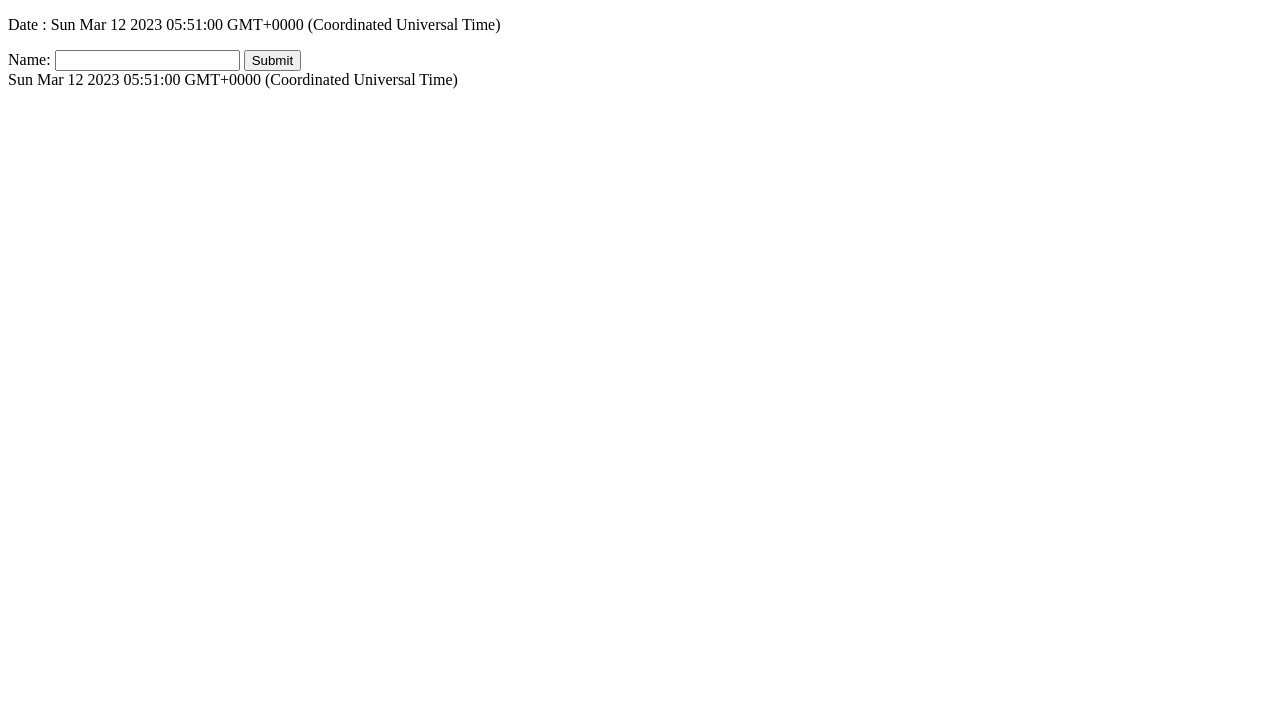
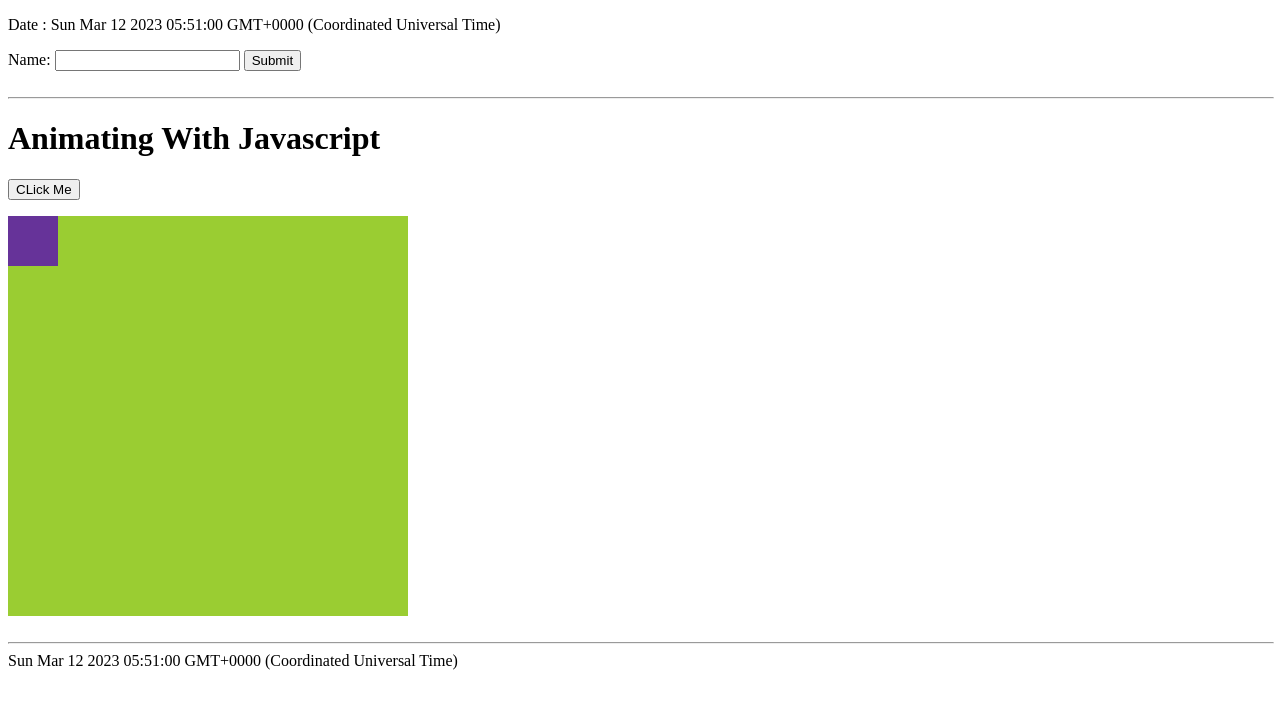
Before and after one commit to KHALEDKHLYAN/Html-Css-Javascript-Dom, a plain HTML site: page index.html in a window 1280 px wide. Drawn offline with Linux system fonts and the light colour scheme.

Commit message:
Animating

```diff
--- a/index.html
+++ b/index.html
@@ -8,13 +8,37 @@
         <title>Dom ELemnts</title>
     </head>
 
+    <style>
+        #container {
+            width: 400px;
+            height: 400px;
+            position: relative;
+            background: yellowgreen;
+        }
+
+        #animate {
+            width: 50px;
+            height: 50px;
+            position: absolute;
+            background-color: rebeccapurple;
+        }
+    </style>
+
     <body>
         <p id="demo"></p>
         <form name="myForm" action="" onsubmit="return validateForm()">
             Name: <input type="text" name="fname">
             <input type="submit" value="Submit">
         </form>
-
+        <br>
+        <hr style="width:100%;text-align:left;margin-left:0">
+        <h1>Animating With Javascript</h1>
+        <p><button onclick="myMove()">CLick Me</button></p>
+        <div id="container">
+            <div id="animate"></div>
+        </div>
+        <br>
+        <hr style="width:100%;text-align:left;margin-left:0">
 
         <script src="/script.js"></script>
     </body>
--- a/script.js
+++ b/script.js
@@ -11,3 +11,22 @@ const validateForm = () => {
         return false;
     }
 }
+
+
+// animating with Javascript
+const myMove = () => {
+    let id = null;
+    const elem = document.getElementById("animate");
+    let pos = 0;
+    clearInterval(id);
+    id = setInterval(frame, 5);
+    function frame() {
+        if (pos == 350) {
+            clearInterval(id);
+        } else {
+            pos++;
+            elem.style.top = pos + "px";
+            elem.style.left = pos + "px";
+        }
+    }
+}
```
